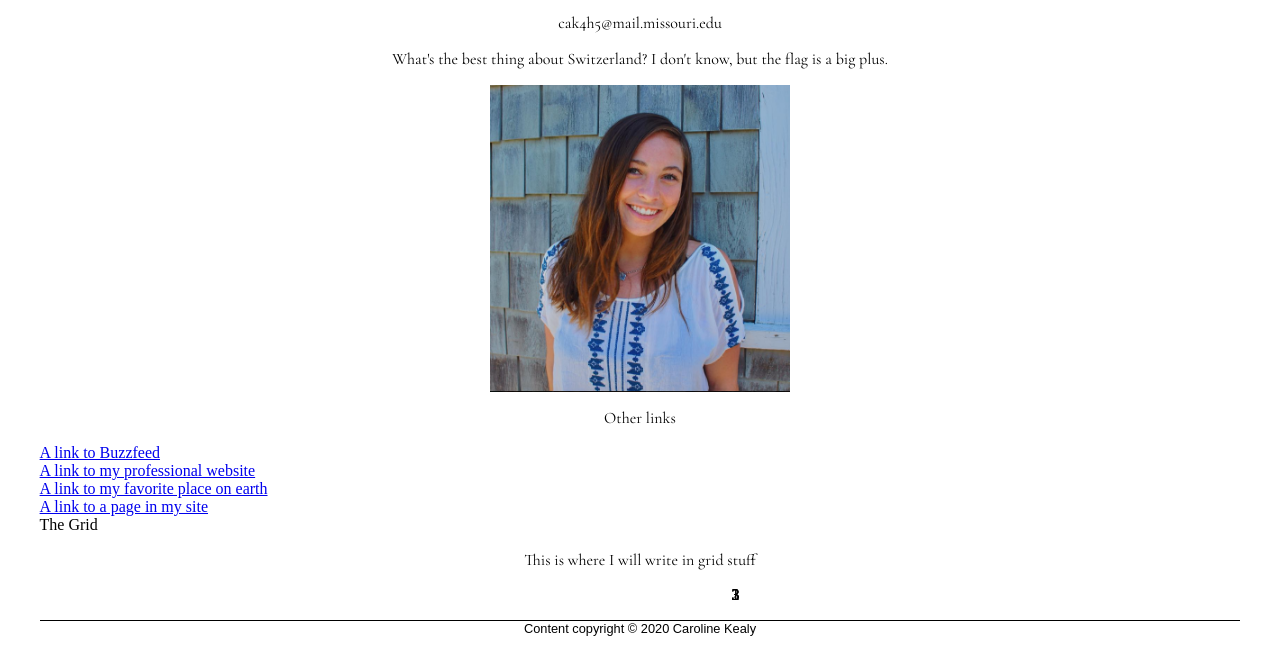
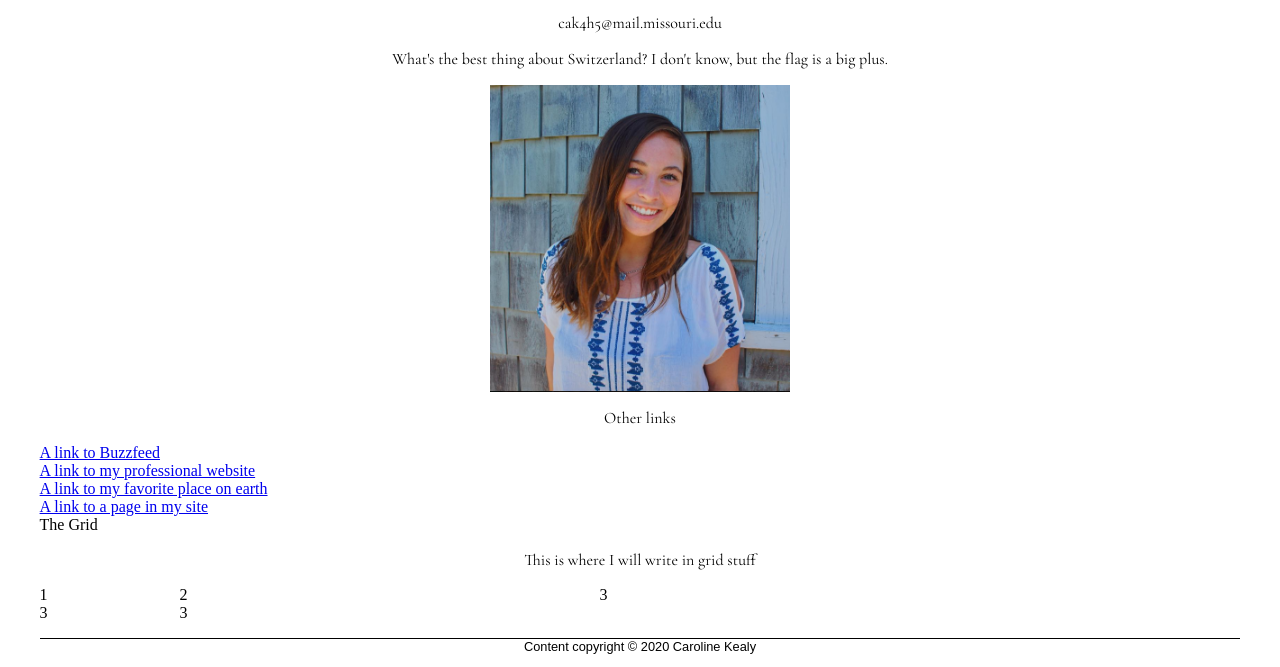
Before and after one commit to J4502-ss20/kealy, a plain HTML site: page index.html in a window 1280 px wide. Shown: the part 194-861 px from the top of the page. Drawn offline with nearby package versions, Linux system fonts and the light colour scheme.

Commit message:
Update finished.css

```diff
--- a/finished.css
+++ b/finished.css
@@ -96,26 +96,10 @@ img {
 	}
 	@media screen and (min-width:1000px){
 
-		.card1{
-			grid-area: a;
-		}
-		.card2{
-			grid-area: b;
-		}
-		.card3{
-			grid-area: c;
-		}
-		.card4{
-			grid-area: d;
-		}
-		.card5{
-			grid-area: e;
-		}
 		.grid{
 			display: grid;
 			max-width: 700px;
 			grid-template-columns: 1fr 3fr 1fr;
-			grid-template-areas:
-		}
+			}
 	}
 }
```
